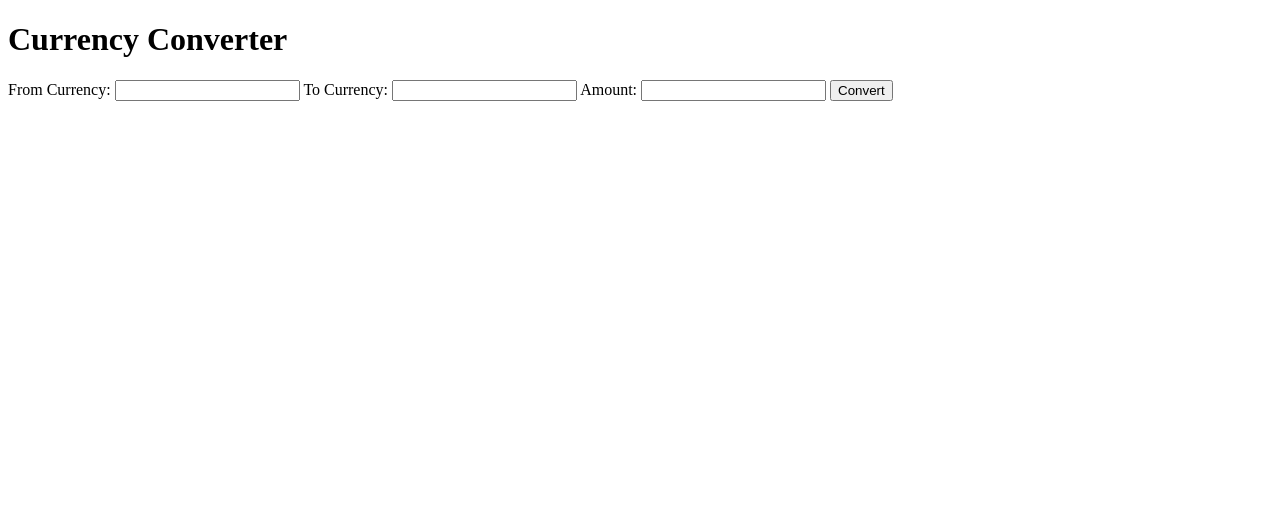
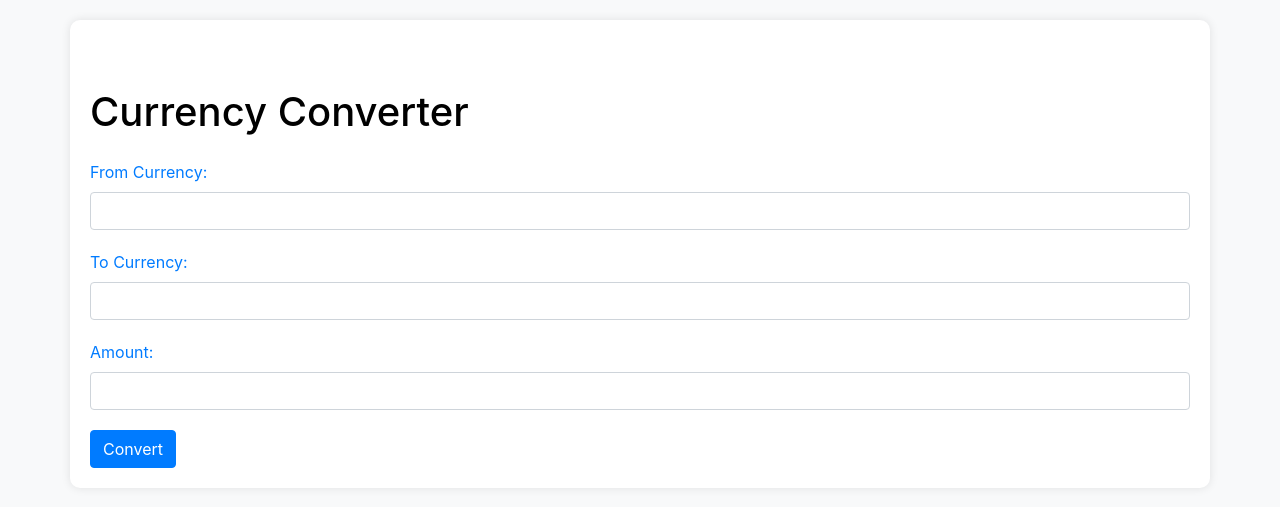
Before and after one commit to fduffoo/Flask-Currency-Converter, a Flask app: page / in a window 1280 px wide. Shown: the top 507 px of the page. Run offline with Flask 3, Linux system fonts and the light colour scheme; some libraries are stand-ins or nearby versions.

Commit message:
added some style

```diff
--- a/app.py
+++ b/app.py
@@ -23,14 +23,22 @@ def convert():
 
     # Make a request to the Open Exchange Rates API to get latest exchange rates
     response = requests.get(f'{BASE_URL}{from_currency}?apikey={API_KEY}')
-    data = response.json()
 
-    if to_currency in data['rates']:
-        conversion_rate = data['rates'][to_currency]
-        converted_amount = amount * conversion_rate
-        return render_template('result.html', from_currency=from_currency, to_currency=to_currency, amount=amount, converted_amount=converted_amount)
+    if response.status_code == 200:
+        data = response.json()
+
+        if 'rates' in data:
+            conversion_rate = data['rates'].get(to_currency)
+            if conversion_rate is not None:
+                converted_amount = amount * conversion_rate
+                return render_template('result.html', from_currency=from_currency, to_currency=to_currency,
+                                       amount=amount, converted_amount=converted_amount)
+            else:
+                return 'Invalid currency code.'
+        else:
+            return 'Invalid currency code.'
     else:
-        return 'Invalid currency code.'
+        return 'Error accessing currency conversion API.'
 
 
 if __name__ == '__main__':
--- a/templates/index.html
+++ b/templates/index.html
@@ -4,17 +4,45 @@
     <meta charset="UTF-8">
     <meta name="viewport" content="width=device-width, initial-scale=1.0">
     <title>Currency Converter</title>
+    <link rel="stylesheet" href="https://maxcdn.bootstrapcdn.com/bootstrap/4.5.2/css/bootstrap.min.css">
+    <style>
+        body {
+            padding: 20px;
+            background-color: #f8f9fa; /* Light gray background */
+            color: #007bff; /* Blue text color */
+        }
+        .container {
+            background-color: #fff; /* White container background */
+            padding: 20px;
+            border-radius: 10px; /* Rounded corners */
+            box-shadow: 0px 0px 10px rgba(0, 0, 0, 0.1); /* Box shadow for depth */
+        }
+        .form-group {
+            margin-bottom: 20px;
+        }
+        .title {
+            color: #000; /* Black color for the title */
+        }
+    </style>
 </head>
 <body>
-    <h1>Currency Converter</h1>
-    <form action="/convert" method="post">
-        <label for="from_currency">From Currency:</label>
-        <input type="text" id="from_currency" name="from_currency" required>
-        <label for="to_currency">To Currency:</label>
-        <input type="text" id="to_currency" name="to_currency" required>
-        <label for="amount">Amount:</label>
-        <input type="number" id="amount" name="amount" required>
-        <button type="submit">Convert</button>
-    </form>
+    <div class="container">
+        <h1 class="mt-5 mb-4 title">Currency Converter</h1>
+        <form action="/convert" method="post">
+            <div class="form-group">
+                <label for="from_currency">From Currency:</label>
+                <input type="text" id="from_currency" name="from_currency" class="form-control" required>
+            </div>
+            <div class="form-group">
+                <label for="to_currency">To Currency:</label>
+                <input type="text" id="to_currency" name="to_currency" class="form-control" required>
+            </div>
+            <div class="form-group">
+                <label for="amount">Amount:</label>
+                <input type="number" id="amount" name="amount" class="form-control" required>
+            </div>
+            <button type="submit" class="btn btn-primary">Convert</button>
+        </form>
+    </div>
 </body>
 </html>
```
Also changed, not shown: templates/result.html (+26 -2 lines), README.md (deleted).
